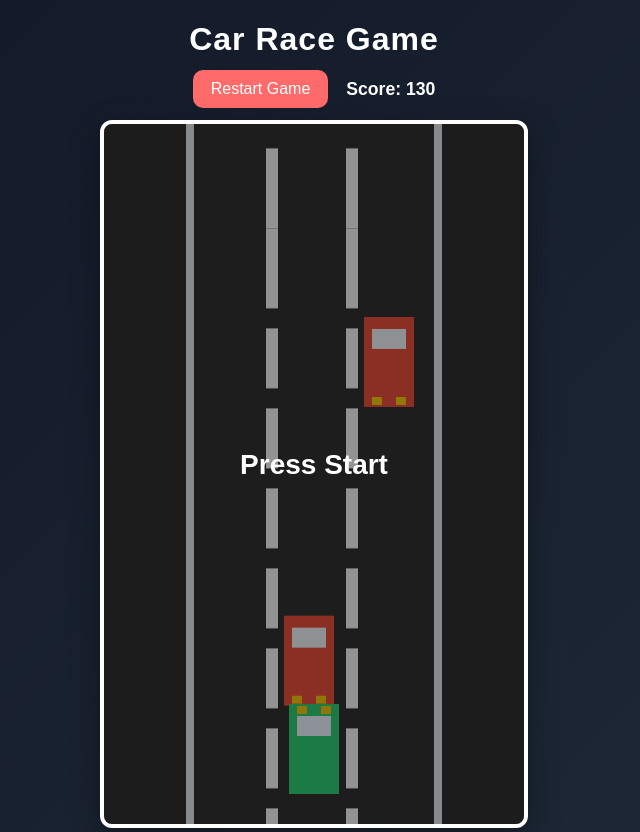
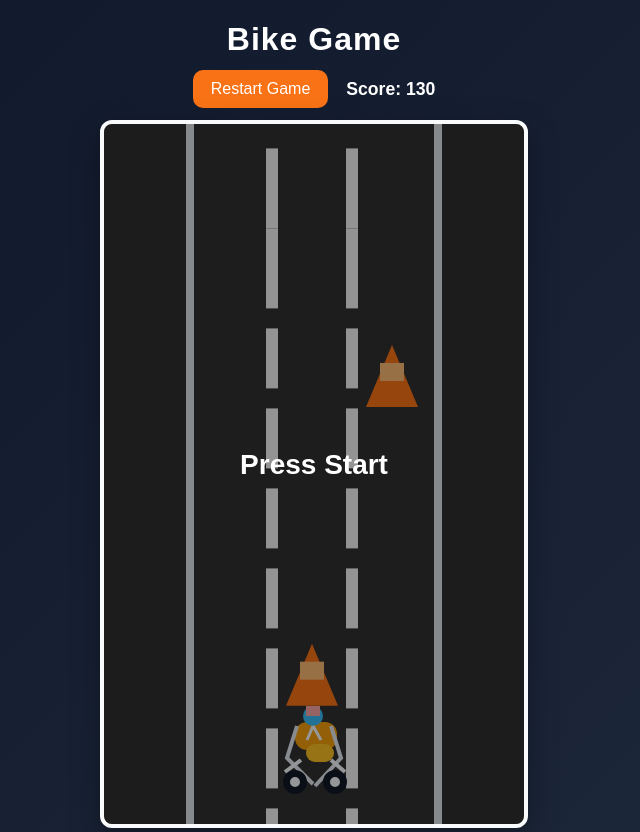
Before and after one commit to bantuakshaya325-gif/car-race-game, a plain HTML site: page index.html in a window 1280 px wide. Both pictures are taken after a click on the button "Start Game". Shown: the whole page, without its empty margins (326-966 px from the left). Drawn offline with Linux system fonts and the light colour scheme.

Commit message:
Convert the game into a bike dodging game with updated assets and docs.

```diff
--- a/game.js
+++ b/game.js
@@ -10,10 +10,10 @@ const road = {
   laneWidth: 80
 };
 
-const player = {
-  x: canvas.width / 2 - 25,
+const bike = {
+  x: canvas.width / 2 - 35,
   y: canvas.height - 120,
-  width: 50,
+  width: 70,
   height: 90,
   speed: 8,
   moveLeft: false,
@@ -30,7 +30,7 @@ let lastSpawn = 0;
 function resetGame() {
   obstacles = [];
   score = 0;
-  player.x = canvas.width / 2 - 25;
+  bike.x = canvas.width / 2 - 35;
   scoreLabel.textContent = "Score: 0";
   lastSpawn = 0;
   lastTime = 0;
@@ -38,9 +38,9 @@ function resetGame() {
 
 function spawnObstacle() {
   const lane = Math.floor(Math.random() * road.laneCount);
-  const x = road.x + lane * road.laneWidth + 10;
-  const width = 50;
-  const height = 90;
+  const x = road.x + lane * road.laneWidth + 12;
+  const width = 52;
+  const height = 62;
 
   obstacles.push({
     x,
@@ -54,12 +54,12 @@ function spawnObstacle() {
 function update(delta) {
   if (!gameRunning) return;
 
-  if (player.moveLeft) player.x -= player.speed;
-  if (player.moveRight) player.x += player.speed;
+  if (bike.moveLeft) bike.x -= bike.speed;
+  if (bike.moveRight) bike.x += bike.speed;
 
-  player.x = Math.max(
+  bike.x = Math.max(
     road.x,
-    Math.min(player.x, road.x + road.width - player.width)
+    Math.min(bike.x, road.x + road.width - bike.width)
   );
 
   score += delta * 0.02;
@@ -71,15 +71,15 @@ function update(delta) {
   }
 
   for (let i = obstacles.length - 1; i >= 0; i--) {
-    const car = obstacles[i];
-    car.y += car.speed;
+    const obstacle = obstacles[i];
+    obstacle.y += obstacle.speed;
 
-    if (checkCollision(player, car)) {
+    if (checkCollision(bike, obstacle)) {
       endGame();
       return;
     }
 
-    if (car.y > canvas.height) {
+    if (obstacle.y > canvas.height) {
       obstacles.splice(i, 1);
     }
   }
@@ -110,39 +110,98 @@ function drawRoad() {
   ctx.fillRect(road.x + road.width, 0, 8, canvas.height);
 }
 
-function drawPlayerCar() {
-  ctx.fillStyle = "#2ecc71";
-  ctx.fillRect(player.x, player.y, player.width, player.height);
+function drawBike() {
+  const x = bike.x;
+  const y = bike.y;
+  const w = bike.width;
+  const h = bike.height;
 
-  ctx.fillStyle = "#eaf2ff";
-  ctx.fillRect(player.x + 8, player.y + 12, player.width - 16, 20);
+  ctx.fillStyle = "#f59e0b";
+  ctx.beginPath();
+  ctx.roundRect(x + 16, y + 18, w - 28, 28, 12);
+  ctx.fill();
 
-  ctx.fillStyle = "#f1c40f";
-  ctx.fillRect(player.x + 8, player.y + 2, 10, 8);
-  ctx.fillRect(player.x + player.width - 18, player.y + 2, 10, 8);
+  ctx.fillStyle = "#fbbf24";
+  ctx.beginPath();
+  ctx.roundRect(x + 27, y + 40, w - 42, 18, 10);
+  ctx.fill();
+
+  ctx.strokeStyle = "#e2e8f0";
+  ctx.lineWidth = 4;
+  ctx.beginPath();
+  ctx.moveTo(x + 18, y + 22);
+  ctx.lineTo(x + 8, y + 54);
+  ctx.lineTo(x + 34, y + 80);
+  ctx.moveTo(x + 52, y + 22);
+  ctx.lineTo(x + 62, y + 54);
+  ctx.lineTo(x + 36, y + 82);
+  ctx.stroke();
+
+  ctx.strokeStyle = "#f8fafc";
+  ctx.beginPath();
+  ctx.moveTo(x + 22, y + 56);
+  ctx.lineTo(x + 6, y + 68);
+  ctx.moveTo(x + 52, y + 56);
+  ctx.lineTo(x + 66, y + 68);
+  ctx.stroke();
+
+  ctx.fillStyle = "#111827";
+  ctx.beginPath();
+  ctx.arc(x + 16, y + 78, 12, 0, Math.PI * 2);
+  ctx.arc(x + 56, y + 78, 12, 0, Math.PI * 2);
+  ctx.fill();
+
+  ctx.fillStyle = "#f8fafc";
+  ctx.beginPath();
+  ctx.arc(x + 16, y + 78, 5, 0, Math.PI * 2);
+  ctx.arc(x + 56, y + 78, 5, 0, Math.PI * 2);
+  ctx.fill();
+
+  ctx.fillStyle = "#38bdf8";
+  ctx.beginPath();
+  ctx.arc(x + 34, y + 12, 10, 0, Math.PI * 2);
+  ctx.fill();
+
+  ctx.fillStyle = "#fca5a5";
+  ctx.fillRect(x + 27, y + 2, 14, 10);
+
+  ctx.strokeStyle = "#f8fafc";
+  ctx.lineWidth = 3;
+  ctx.beginPath();
+  ctx.moveTo(x + 34, y + 22);
+  ctx.lineTo(x + 28, y + 36);
+  ctx.moveTo(x + 34, y + 22);
+  ctx.lineTo(x + 42, y + 36);
+  ctx.stroke();
 }
 
-function drawEnemyCar(car) {
-  ctx.fillStyle = "#e74c3c";
-  ctx.fillRect(car.x, car.y, car.width, car.height);
+function drawObstacle(obstacle) {
+  const x = obstacle.x;
+  const y = obstacle.y;
+  const w = obstacle.width;
+  const h = obstacle.height;
 
-  ctx.fillStyle = "#ecf0f1";
-  ctx.fillRect(car.x + 8, car.y + 12, car.width - 16, 20);
+  ctx.fillStyle = "#f97316";
+  ctx.beginPath();
+  ctx.moveTo(x + w / 2, y);
+  ctx.lineTo(x + w, y + h);
+  ctx.lineTo(x, y + h);
+  ctx.closePath();
+  ctx.fill();
 
-  ctx.fillStyle = "#f1c40f";
-  ctx.fillRect(car.x + 8, car.y + car.height - 10, 10, 8);
-  ctx.fillRect(car.x + car.width - 18, car.y + car.height - 10, 10, 8);
+  ctx.fillStyle = "#fdba74";
+  ctx.fillRect(x + 14, y + 18, w - 28, 18);
 }
 
 function draw() {
   ctx.clearRect(0, 0, canvas.width, canvas.height);
   drawRoad();
 
-  for (const car of obstacles) {
-    drawEnemyCar(car);
+  for (const obstacle of obstacles) {
+    drawObstacle(obstacle);
   }
 
-  drawPlayerCar();
+  drawBike();
 
   if (!gameRunning) {
     ctx.fillStyle = "rgba(0,0,0,0.4)";
@@ -191,15 +250,15 @@ function endGame() {
 document.addEventListener("keydown", (event) => {
   const key = event.key.toLowerCase();
 
-  if (key === "arrowleft" || key === "a") player.moveLeft = true;
-  if (key === "arrowright" || key === "d") player.moveRight = true;
+  if (key === "arrowleft" || key === "a") bike.moveLeft = true;
+  if (key === "arrowright" || key === "d") bike.moveRight = true;
 });
 
 document.addEventListener("keyup", (event) => {
   const key = event.key.toLowerCase();
 
-  if (key === "arrowleft" || key === "a") player.moveLeft = false;
-  if (key === "arrowright" || key === "d") player.moveRight = false;
+  if (key === "arrowleft" || key === "a") bike.moveLeft = false;
+  if (key === "arrowright" || key === "d") bike.moveRight = false;
 });
 
 startBtn.addEventListener("click", startGame);
--- a/index.html
+++ b/index.html
@@ -3,12 +3,12 @@
 <head>
   <meta charset="UTF-8" />
   <meta name="viewport" content="width=device-width, initial-scale=1.0" />
-  <title>Car Race Game</title>
+  <title>Bike Game</title>
   <link rel="stylesheet" href="style.css" />
 </head>
 <body>
   <div class="game-container">
-    <h1>Car Race Game</h1>
+    <h1>Bike Game</h1>
 
     <div class="hud">
       <button id="startBtn">Start Game</button>
--- a/style.css
+++ b/style.css
@@ -8,7 +8,7 @@ body {
   display: flex;
   justify-content: center;
   align-items: center;
-  background: linear-gradient(135deg, #111827, #1f2937);
+  background: linear-gradient(135deg, #0f172a, #1e293b);
   font-family: Arial, sans-serif;
   color: white;
 }
@@ -32,7 +32,7 @@ h1 {
 }
 
 button {
-  background: #ff6b6b;
+  background: #f97316;
   color: white;
   border: none;
   border-radius: 10px;
@@ -43,7 +43,7 @@ button {
 }
 
 button:hover {
-  background: #ff4d4d;
+  background: #ea580c;
 }
 
 #scoreLabel {
@@ -53,7 +53,7 @@ button:hover {
 
 canvas {
   background: #2f2f2f;
-  border: 4px solid #fff;
+  border: 4px solid #f8fafc;
   border-radius: 12px;
   box-shadow: 0 10px 30px rgba(0, 0, 0, 0.35);
 }
```
Also changed, not shown: 1 other file.
